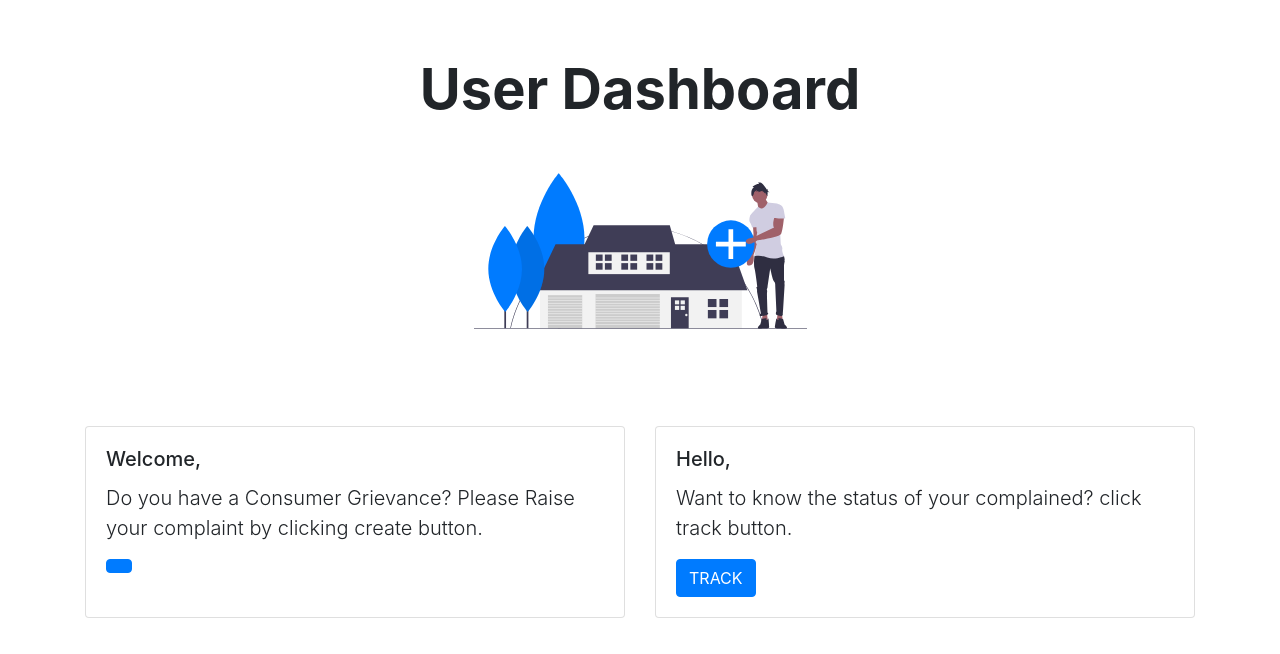
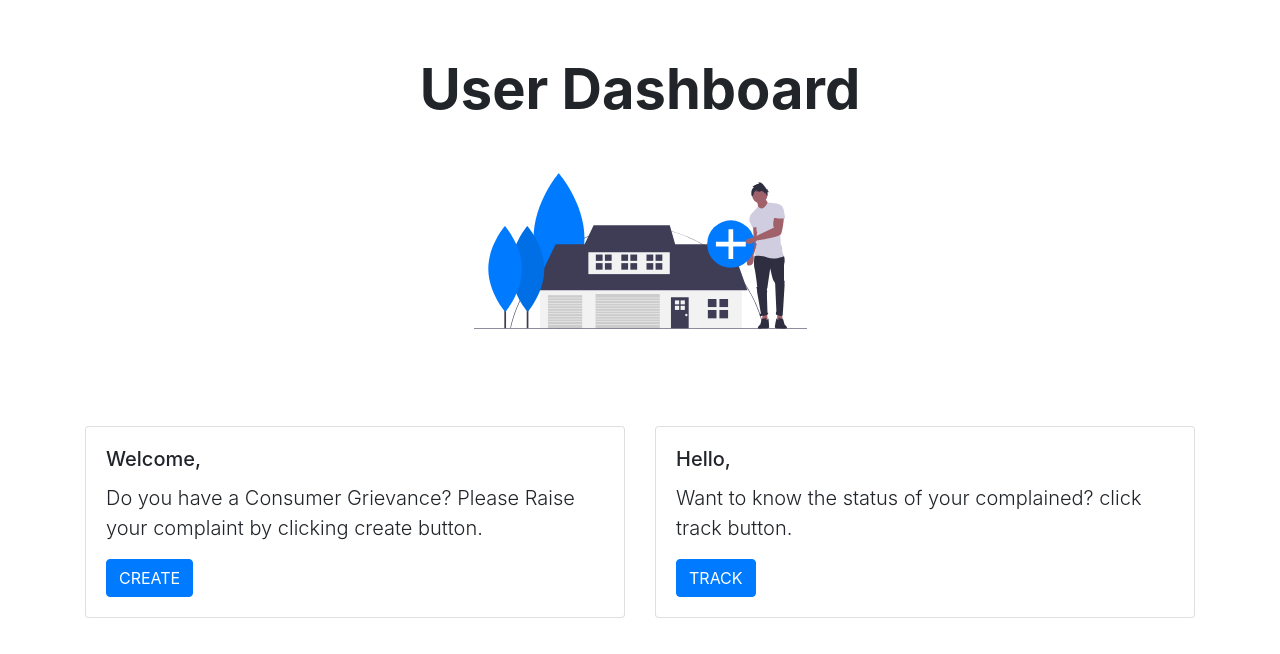
Before and after one commit to sasmit/serviceMgmt, a React app: page /userhome in a window 1280 px wide. Shown: the top 654 px of the page. Built offline with nearby package versions, Linux system fonts and the light colour scheme.

Commit message:
update userhomepage
update userhomepage

```diff
--- a/src/components/userHomePage.jsx
+++ b/src/components/userHomePage.jsx
@@ -14,7 +14,7 @@ class UserHomePage extends Component {
 						cardTitle="Welcome,"
 						cardMessage="Do you have a Consumer Grievance? Please Raise your complaint by clicking create button."
 						cardColor="card"
-						button={["CREATE"]}
+						button1={["CREATE"]}
 						status="d-none"
 						link="/complaint"
 					/>
```
